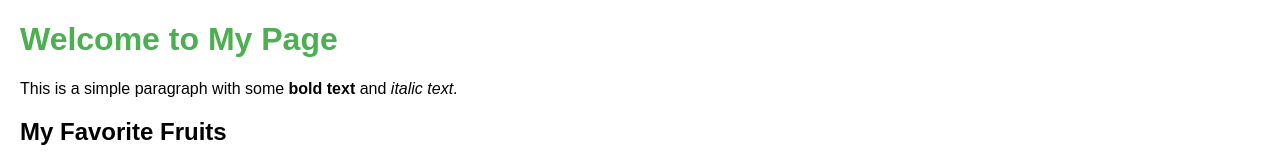
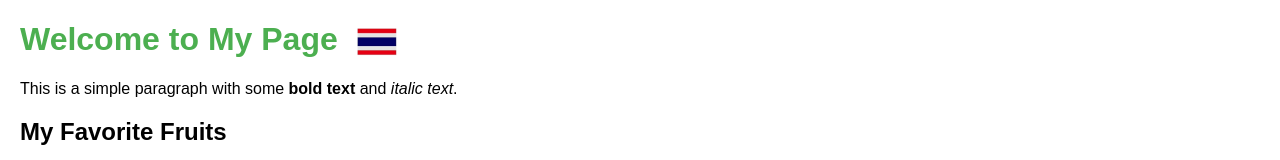
Before and after one commit to NatureScript/NatureScript.github.io, a plain HTML site: page index.html in a window 1280 px wide. Shown: the top 160 px of the page. Drawn offline with Linux system fonts and the light colour scheme.

Commit message:
Add picture to images

```diff
--- a/index.html
+++ b/index.html
@@ -22,7 +22,7 @@
     </style>
 </head>
 <body>
-    <h1>Welcome to My Page</h1>
+    <h1>Welcome to My Page <img src="images/thaiflag.jpg" alt="Thai Flag" width="40" style="vertical-align: middle; margin-left: 10px;"></h1>
     <p>This is a simple paragraph with some <strong>bold text</strong> and <em>italic text</em>.</p>
 
     <h2>My Favorite Fruits</h2>
```
Also changed, not shown: images/mypic.png (added).
